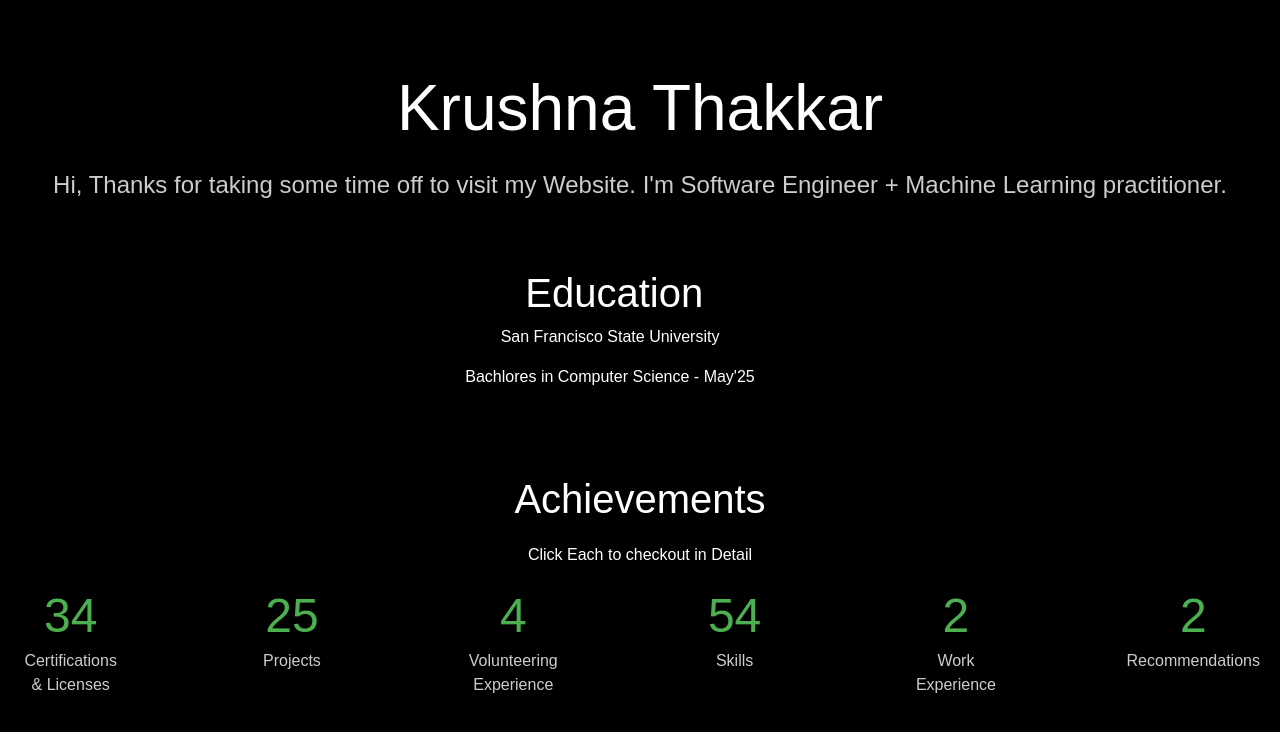
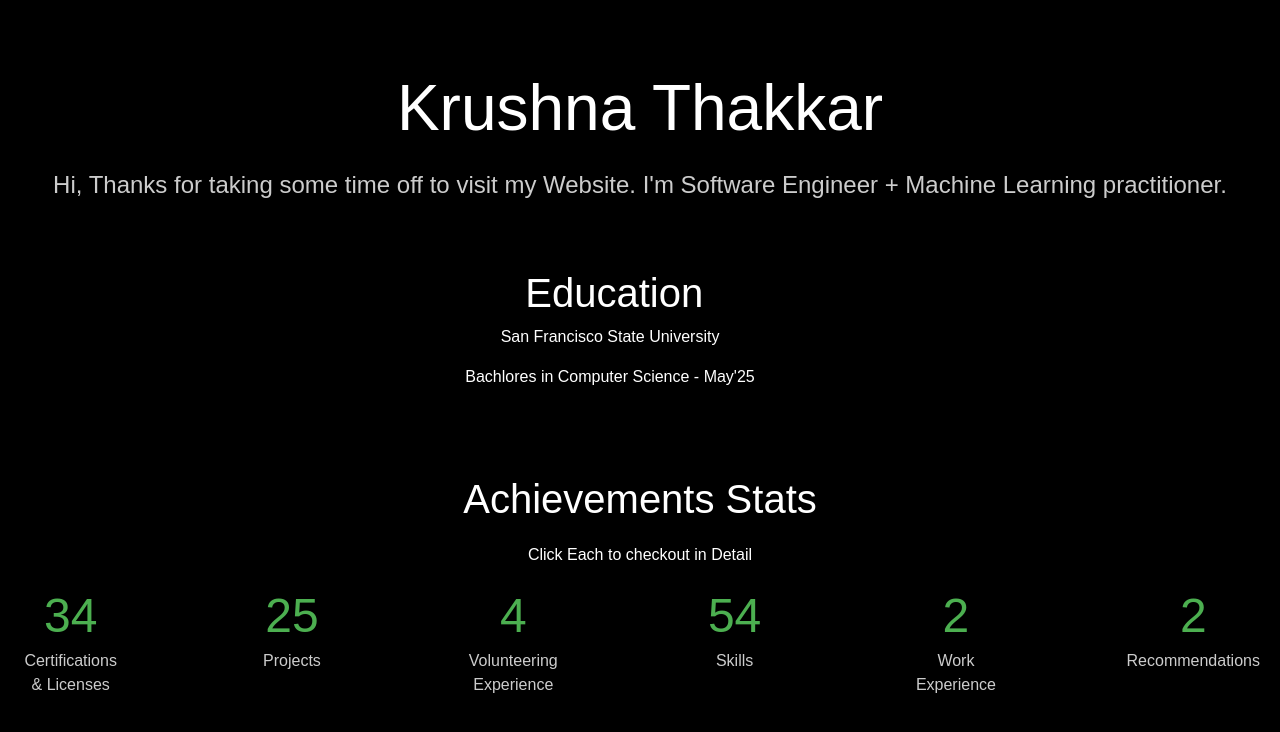
Before and after one commit to kru2710shna/Hybrid_Portfolio, a React (Create React App) app in the folder portfolio/portfolio/: page /main_page in a window 1280 px wide. Shown: the top 732 px of the page. Built offline with nearby package versions, Linux system fonts and the light colour scheme.

Commit message:
Experience Added

```diff
--- a/portfolio/portfolio/src/components/Layout/Experience.js
+++ b/portfolio/portfolio/src/components/Layout/Experience.js
@@ -39,7 +39,7 @@ open-source tools for efficient data indexing and formatting`,
 const Experience = () => {
     return (
         <div className="experience-container container">
-            <h1 className="text-center my-4">Work Experience</h1>
+            <h1 className="text-center my-4">Work Experience [ 2 ] </h1>
             {experiences.map((exp, index) => (
                 <div key={index}>
                     <div className="experience-item row align-items-center mb-4">
--- a/portfolio/portfolio/src/components/Layout/MainPage.js
+++ b/portfolio/portfolio/src/components/Layout/MainPage.js
@@ -28,7 +28,7 @@ const MainPage = () => {
             </section>
 
             <section className="stats-section">
-                <h2>Achievements</h2>
+                <h2>Achievements Stats</h2>
                 <p className='p_ss'>Click Each to checkout in Detail</p>
                 <p></p>
                 <div className="stats">
```
